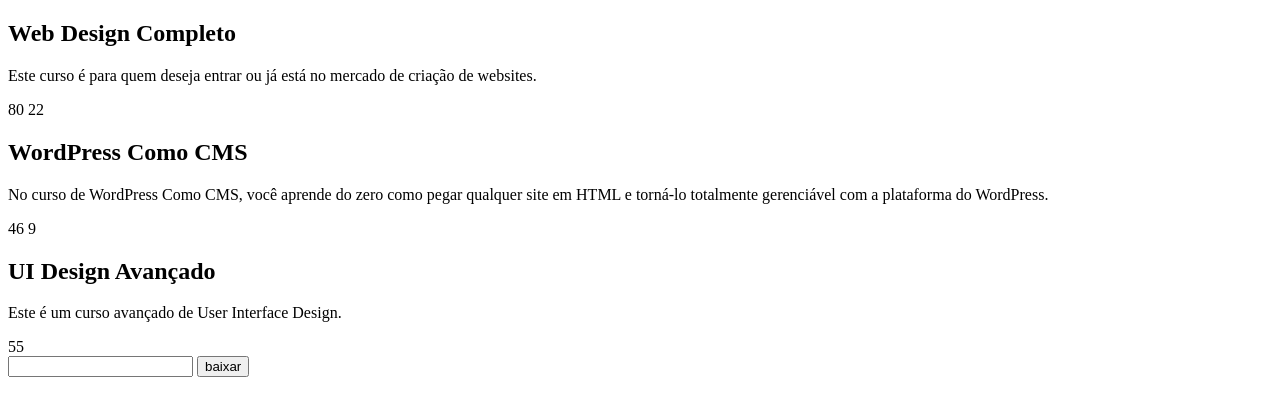
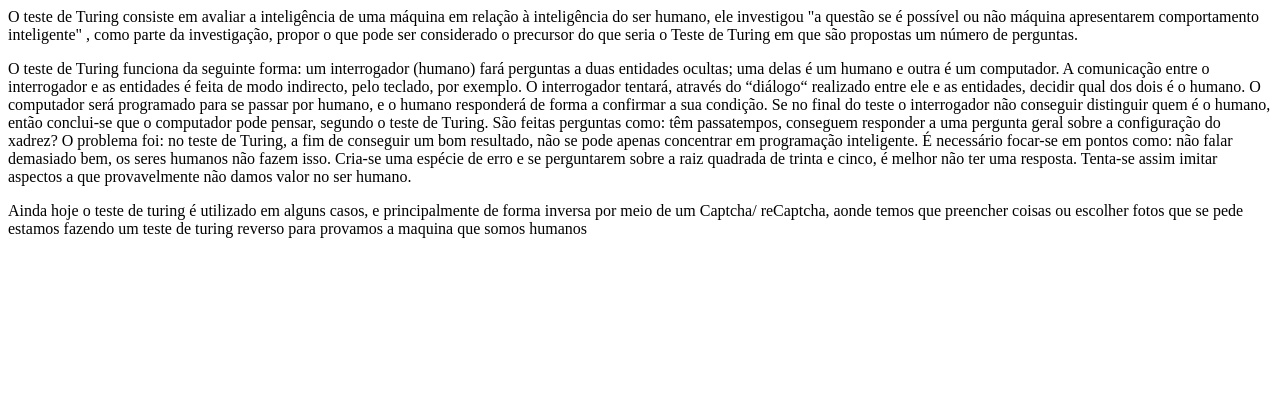
Before and after one commit to tiagot1/topicos-integradores, a plain HTML site: page index.html in a window 1280 px wide. Drawn offline with Linux system fonts and the light colour scheme.

Commit message:
teste de turing

```diff
--- a/index.html
+++ b/index.html
@@ -1,41 +1,9 @@
-<!DOCTYPE html>
-<html lang="en">
+<p>
+    O teste de Turing consiste em avaliar a inteligência de uma máquina em relação à inteligência do ser humano, ele investigou "a questão se é possível ou não máquina apresentarem comportamento inteligente" , como parte da investigação, propor o que pode ser considerado o precursor do que seria o Teste de Turing em que são propostas um número de perguntas.
+</p>
+<p>
+    O teste de Turing funciona da seguinte forma: um interrogador (humano) fará perguntas a duas entidades ocultas; uma delas é um humano e outra é um computador. A comunicação entre o interrogador e as entidades é feita de modo indirecto, pelo teclado, por exemplo. O interrogador tentará, através do “diálogo“ realizado entre ele e as entidades, decidir qual dos dois é o humano. O computador será programado para se passar por humano, e o humano responderá de forma a confirmar a sua condição. Se no final do teste o interrogador não conseguir distinguir quem é o humano, então conclui-se que o computador pode pensar, segundo o teste de Turing.
 
-<head>
-    <meta charset="UTF-8">
-    <meta http-equiv="X-UA-Compatible" content="IE=edge">
-    <meta name="viewport" content="width=device-width, initial-scale=1.0">
-    <title>Receu</title>
-</head>
-
-<body>
-    <section class="curso">
-        <h1>Web Design Completo</h1>
-        <p>Este curso é para quem deseja entrar ou já está no mercado
-            de criação de websites.</p>
-        <span class="aulas">80</span>
-        <span class="horas">22</span>
-    </section>
-    <section class="curso">
-        <h1>WordPress Como CMS</h1>
-        <p>No curso de WordPress Como CMS, você aprende do zero como
-            pegar qualquer site em HTML e torná-lo totalmente gerenciável
-            com a plataforma do WordPress.</p>
-        <span class="aulas">46</span>
-        <span class="horas">9</span>
-    </section>
-    <section class="curso">
-        <h1>UI Design Avançado</h1>
-        <p>Este é um curso avançado de User Interface Design.</p>
-        <span class="aulas">55</span>
-        <script src="/script.js"></script>
-
-        <form action="">
-            <label for="">
-                <input type="text" id="p1">
-                <input type="button" value="baixar" id="tt">
-            </label>
-        </form>
-</body>
-
-</html>
+    São feitas perguntas como: têm passatempos, conseguem responder a uma pergunta geral sobre a configuração do xadrez? O problema foi: no teste de Turing, a fim de conseguir um bom resultado, não se pode apenas concentrar em programação inteligente. É necessário focar-se em pontos como: não falar demasiado bem, os seres humanos não fazem isso. Cria-se uma espécie de erro e se perguntarem sobre a raiz quadrada de trinta e cinco, é melhor não ter uma resposta. Tenta-se assim imitar aspectos a que provavelmente não damos valor no ser humano.
+</p>
+<p>Ainda hoje o teste de turing é utilizado em alguns casos, e principalmente de forma inversa por meio de um Captcha/ reCaptcha, aonde temos que preencher coisas ou escolher fotos que se pede estamos fazendo um teste de turing reverso para provamos a maquina que somos humanos</p>
```
